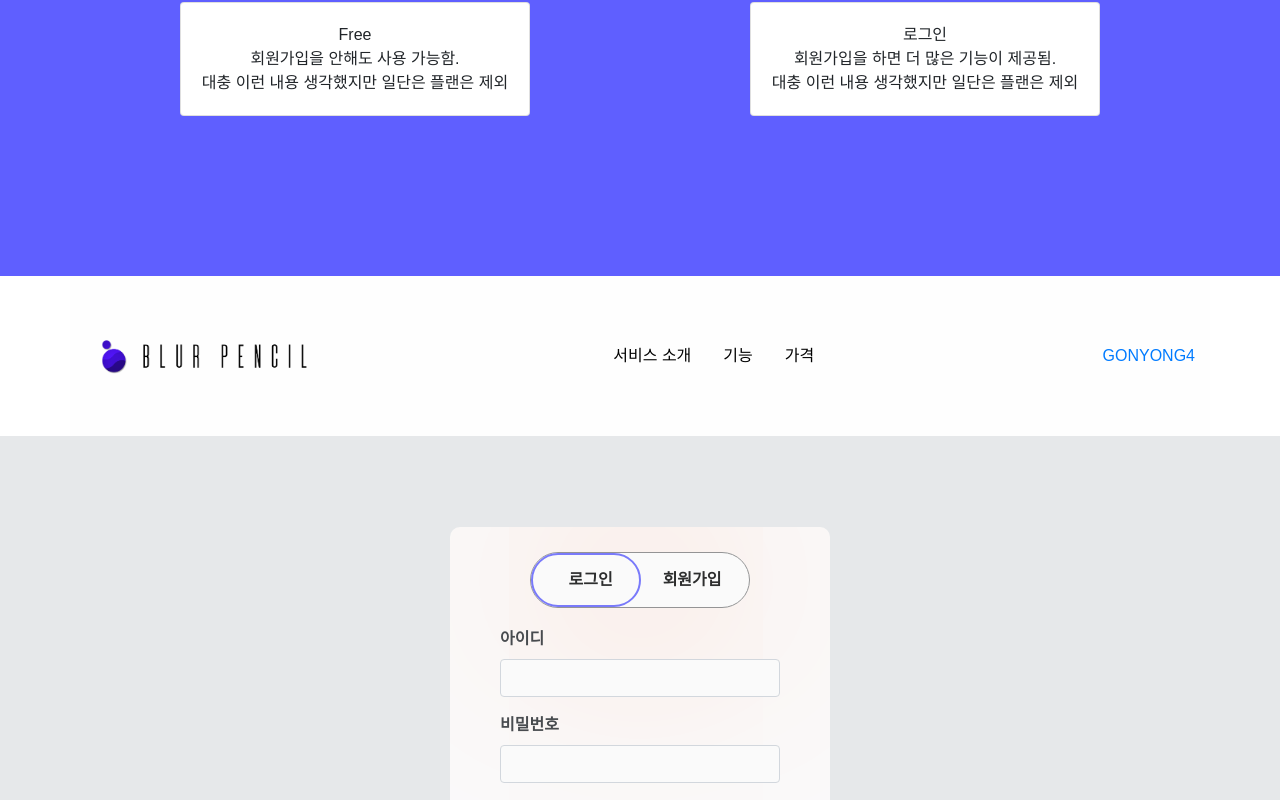
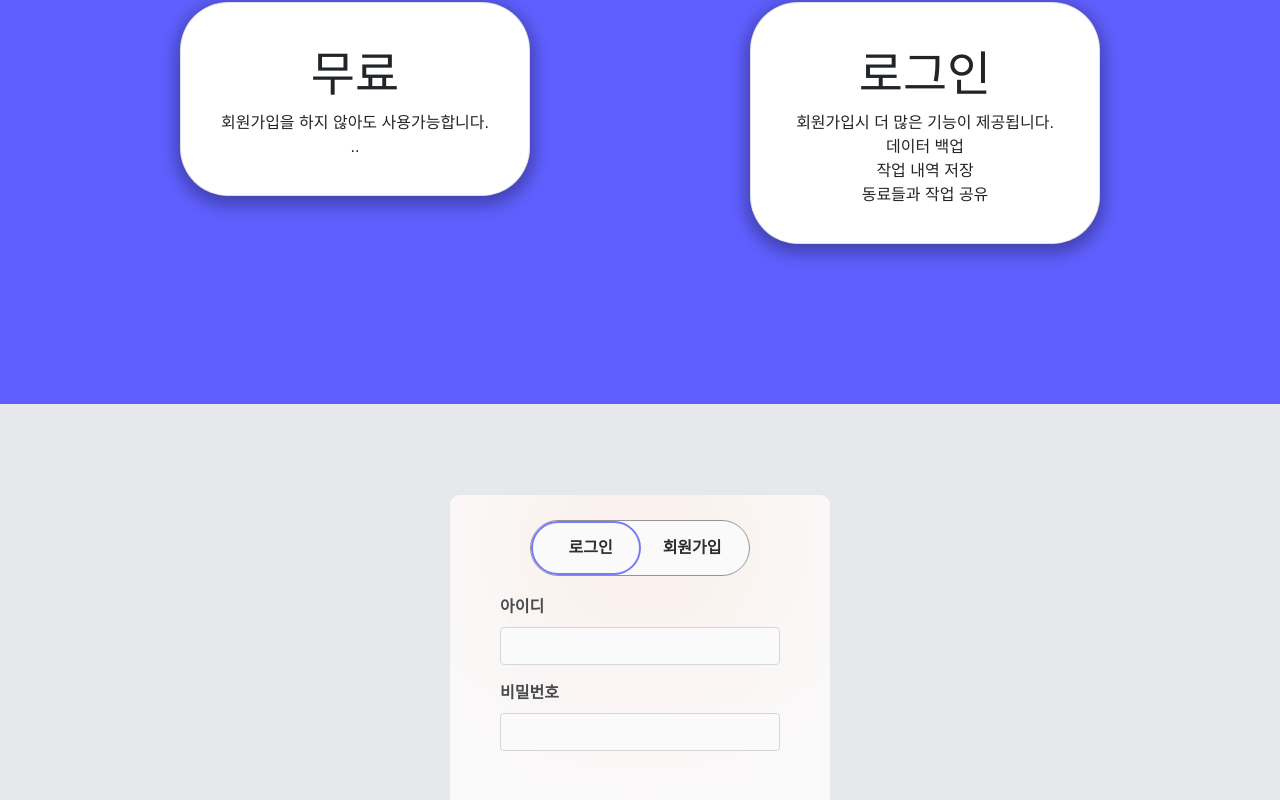
Before and after one commit to osamhack2020/Cloud_BlurPencil_GonNyong4, a Vue app in the folder client/: page / in a window 1280 px wide. Shown: the part 1700-2500 px from the top of the page. Built offline with nearby package versions, Linux system fonts and the light colour scheme.

Commit message:
FIX : Logo color & Select Notice Feature & Landing page bug

```diff
--- a/client/src/components/SelectPage.vue
+++ b/client/src/components/SelectPage.vue
@@ -18,6 +18,12 @@
 			<a class="menu_a">{{item.title}}</a>
 		</div>
 
+		<div class="bottom-menu" style="bottom:7rem; padding:1rem;">
+			<div class="notice">
+				공지하고자 하는 내용이 있다면 이런식으로
+				<button class="btn" type="button" onclick="location.href='https://github.com/osamhack2020/Cloud_BlurPencil_GonNyong4'">바로가기</button>
+			</div>
+		</div>
 		<div class = "sidemenu bottom-menu"
 			v-if = "isUser"
 			@click = "logout"
@@ -101,8 +107,8 @@
   }
 
 </script>
-열
-<style>
+
+<style lang="scss">
 	.nav_logo {
 		width: 5rem;
 	}
@@ -208,4 +214,18 @@
 		padding: .5rem 2.5rem !important;
 		font-size: 1.5rem !important;
 	}
+	.notice {
+		color: white;
+		background: #5f5fff;
+		border-radius: 1rem;
+		padding: 1rem;
+		box-shadow: 0px 5px 15px 5px #0000004a;
+		.btn {
+			background: white;
+			position: relative;
+			border-radius: .5rem;
+			margin-bottom: -50px;
+			box-shadow: 0px 10px 15px 1px #0000004a;
+		}
+	}
 </style>
--- a/client/src/views/Home.vue
+++ b/client/src/views/Home.vue
@@ -47,23 +47,25 @@
 				<h1>Price</h1>
 				<div class="row" style="justify-content: space-around;">
 					<div class="col-md-4">
-						<div class="card">
+						<div class="card price-card">
 							<div class="card-body">
-								<div class="price">Free</div>
+								<div class="price">무료</div>
 								<div class="price-content">
-									<p>회원가입을 안해도 사용 가능함.</p>
-									<p>대충 이런 내용 생각했지만 일단은 플랜은 제외</p>
+									<p>회원가입을 하지 않아도 사용가능합니다.</p>
+									<p>..</p>
 								</div>
 							</div>
 						</div>
 					</div>
 					<div class="col-md-4">
-						<div class="card">
+						<div class="card price-card">
 							<div class="card-body">
 								<div class="price">로그인</div>
 								<div class="price-content">
-									<p>회원가입을 하면 더 많은 기능이 제공됨.</p>
-									<p>대충 이런 내용 생각했지만 일단은 플랜은 제외</p>
+									<p>회원가입시 더 많은 기능이 제공됩니다.</p>
+									<p>데이터 백업</p>
+									<p>작업 내역 저장</p>
+									<p>동료들과 작업 공유</p>
 								</div>
 							</div>
 						</div>
@@ -72,18 +74,16 @@
 			</div>
 		</div>
 	</div>
+    <!-- <img alt="Vue logo" src="../assets/logo.png"> -->
+	<login-page id="login" style="position: relative; padding-bottom: 46px;"></login-page>
 	<div class="footer container">
 		<a href="/" class="footer-brand"><img src="../images/title.png" class="footer-logo"></a>
 		<div class="footer-menu">
 			<a href="#">서비스 소개</a>
-			<a href="#">기능</a>
-			<a href="#">가격</a>
+			<a href="#feature">기능</a>
+			<a href="#price">가격</a>
 		</div>
-		<a href="#">GONYONG4</a>
-	</div>
-    <!-- <img alt="Vue logo" src="../assets/logo.png"> -->
-	<div >
-		<login-page id="login"></login-page>
+		<a href="https://github.com/orgs/osamhack2020/teams/gonnyong4">GONYONG4</a>
 	</div>
   </div>
 </template>
@@ -98,7 +98,7 @@ export default {
   }
 }
 </script>
-<style>
+<style lang="scss">
 /* 반응형 나중에 */
 	html {
 		scroll-behavior: smooth;
@@ -186,4 +186,13 @@ export default {
 	.footer .footer-brand .footer-logo {
 		height: 3rem;
 	}
+	.price-card {
+		border-radius: 3rem !important;
+		padding-top: 16px;
+		padding-bottom: 16px;
+		box-shadow: 0px 5px 15px 5px #0000004a;
+		.price {
+			font-size: 3rem;
+		}
+	}
 </style>
--- a/client/src/views/Main.vue
+++ b/client/src/views/Main.vue
@@ -272,9 +272,8 @@ export default {
 		font-size: 1rem;
 	}
 	.btn_image {
-		width : 1rem;
-		cursor : pointer;
-		margin-right : .5rem;
+		width: 1rem;
+		margin-right: .5rem;
 	}
 	.before-btn {
 		margin-top: 2.5rem;
```
Also changed, not shown: client/src/images/logo(125x125).png, client/src/images/logo(250x250).png.
